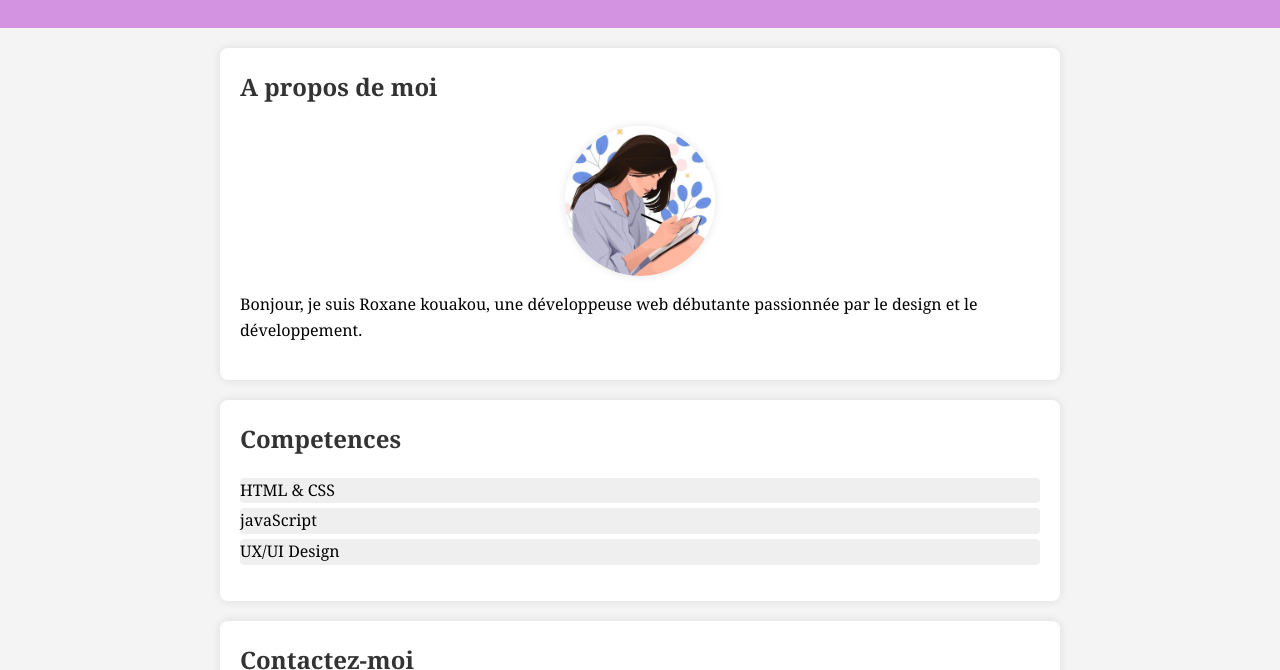
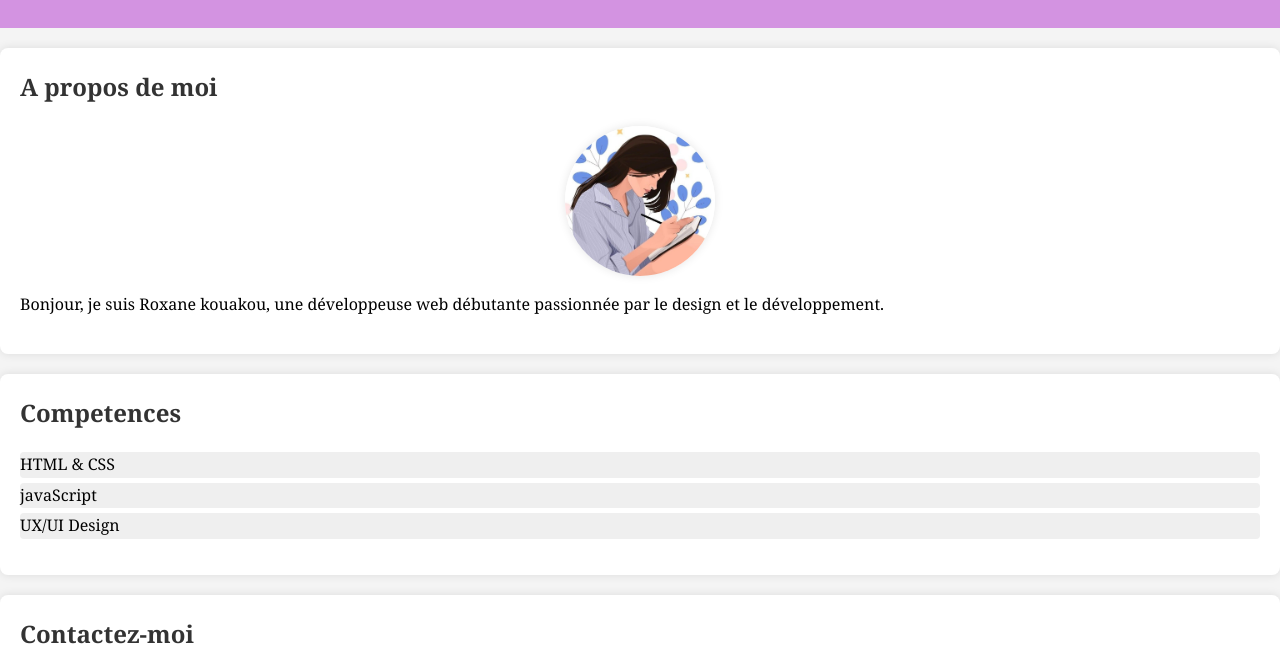
Before and after one commit to Roxane33/profil-Personnel, a plain HTML site: page index.html in a window 1280 px wide. Shown: the part 86-756 px from the top of the page. Drawn offline with Linux system fonts and the light colour scheme.

Commit message:
responsive methdode

```diff
--- a/style.css
+++ b/style.css
@@ -27,7 +27,7 @@ header{
 }
 
 section{
-  max-width: 800px;/* limite de la largeur maximale de la section. Cela signifie que la largeur ne s'etendra pas au dela de celle ci meme si l'ecran est plus large*/
+  max-width: 800%;/* limite de la largeur maximale de la section. Cela signifie que la largeur ne s'etendra pas au dela de celle ci meme si l'ecran est plus large*/
   margin: 20px auto ;/* centre de 20px au dessus et en dessous, centre horizontalement la section sur la page*/
   padding: 20px ; /* cree un espace interieur autour de la section pour eviter que le texte touche le bord  */
   background-color: #fff;
```
